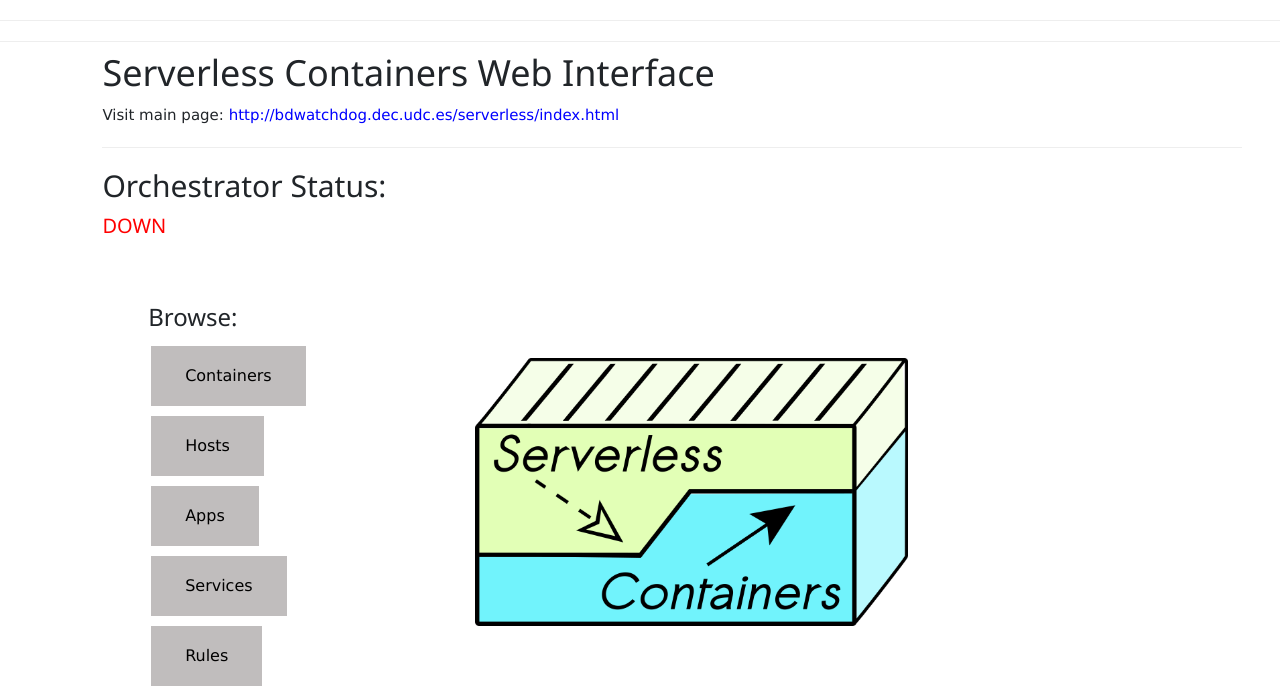
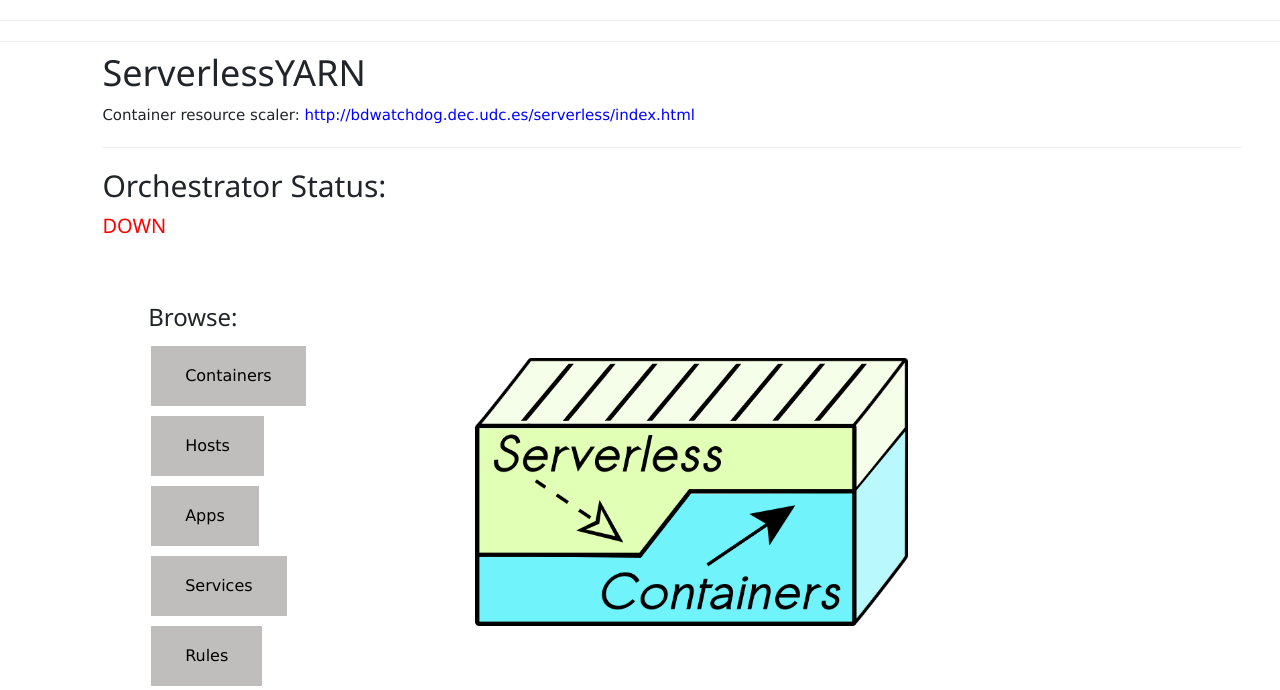
Before and after one commit to UDC-GAC/ServerlessYARN, a Django app: page /ui/ in a window 1280 px wide. Shown: the top 690 px of the page. Run offline with Django 4.2, Linux system fonts and the light colour scheme; data that the repository does not hold is empty; parts of the project's set-up code (start-up, migrations or seed data) failed here and were passed over.

Commit message:
Web interface updated

```diff
--- a/ansible/provisioning/services/serverless_containers_web/ui/background_tasks.py
+++ b/ansible/provisioning/services/serverless_containers_web/ui/background_tasks.py
@@ -578,19 +578,52 @@ def start_hadoop_app_task(self, url, headers, app, app_files, new_containers, co
             min_cores = max(int(container_resources[container_type]["cpu_min"])//100,1)
             total_memory = int(container_resources[container_type]["mem_max"])
             total_disks = 1
-            reserved_memory = get_node_reserved_memory(total_memory)
-            available_memory = total_memory - reserved_memory
-            min_container_size = get_min_container_size(total_memory)
+            heapsize_factor = 0.9
 
-            number_of_hadoop_containers = int(min(2*total_cores, 1.8*total_disks, available_memory/min_container_size))
-            mem_per_container = max(min_container_size, available_memory/number_of_hadoop_containers)
+            ## 'Classic' way of calculating resources:
+            #reserved_memory = get_node_reserved_memory(total_memory)
+            #available_memory = total_memory - reserved_memory
+            #min_container_size = get_min_container_size(total_memory)
 
-            scheduler_maximum_memory = int(number_of_hadoop_containers * mem_per_container)
-            scheduler_minimum_memory = int(mem_per_container)
-            nodemanager_memory = scheduler_maximum_memory
-            map_memory = scheduler_minimum_memory
-            reduce_memory = int(min(2*mem_per_container, available_memory))
-            mapreduce_am_memory = reduce_memory
+            #number_of_hadoop_containers = int(min(2*total_cores, 1.8*total_disks, available_memory/min_container_size))
+            # mem_per_container = max(min_container_size, available_memory/number_of_hadoop_containers)
+
+            # scheduler_maximum_memory = int(number_of_hadoop_containers * mem_per_container)
+            # scheduler_minimum_memory = int(mem_per_container)
+            # nodemanager_memory = scheduler_maximum_memory
+            # map_memory = scheduler_minimum_memory
+            # reduce_memory = int(min(2*mem_per_container, available_memory))
+            # mapreduce_am_memory = reduce_memory
+
+
+            ## 'BDEv' way of calculating resources:
+            #number_of_hadoop_containers = int(min(2*total_cores, available_memory/min_container_size))
+
+            ## adjust total_cores to hyperthreading system
+            total_cores = total_cores // 2
+
+            app_master_heapsize = 1024
+            app_master_memory_overhead = int(app_master_heapsize * 0.1)
+            if app_master_memory_overhead < 384:
+                app_master_memory_overhead = 384
+            mapreduce_am_memory = app_master_heapsize + app_master_memory_overhead
+
+            nodemanager_d_heapsize = 1024
+            datanode_d_heapsize = 1024
+            memory_per_container_factor = 0.95
+            available_memory = int(total_memory * memory_per_container_factor)
+            nodemanager_memory = available_memory - nodemanager_d_heapsize - datanode_d_heapsize
+
+            mem_per_container = int((nodemanager_memory - mapreduce_am_memory) / total_cores)
+
+            map_memory_ratio = 1
+            reduce_memory_ratio = 1
+            map_memory = int(min(mem_per_container * map_memory_ratio, available_memory))
+            reduce_memory = int(min(mem_per_container * reduce_memory_ratio, available_memory))
+
+            scheduler_maximum_memory = nodemanager_memory
+            #scheduler_minimum_memory = int(mem_per_container)
+            scheduler_minimum_memory = 256
 
             total_available_memory = 0
             for host in new_containers:
@@ -604,9 +637,10 @@ def start_hadoop_app_task(self, url, headers, app, app_files, new_containers, co
                 reduce_memory = scheduler_minimum_memory
                 mapreduce_am_memory = int(1.5 * memory_slice)
 
-            map_memory_java_opts = int(0.8 * map_memory)
-            reduce_memory_java_opts = int(0.8 * reduce_memory)
-            mapreduce_am_memory_java_opts = int(0.8* mapreduce_am_memory)
+            map_memory_java_opts = int(heapsize_factor * map_memory)
+            reduce_memory_java_opts = int(heapsize_factor * reduce_memory)
+            #mapreduce_am_memory_java_opts = int(heapsize_factor * mapreduce_am_memory)
+            mapreduce_am_memory_java_opts = app_master_heapsize
 
             hadoop_resources[container_type]["vcores"] = str(total_cores)
             hadoop_resources[container_type]["min_vcores"] = str(min_cores)
@@ -710,7 +744,7 @@ def setup_containers_hadoop_network_task(app_containers, url, headers, app, app_
     mapreduce_am_memory_java_opts = hadoop_resources["regular"]["mapreduce_am_memory_java_opts"]
 
     rc = subprocess.Popen([
-        "./ui/scripts/setup_hadoop_network_on_containers.sh", hosts, app, formatted_app_containers, rm_host, rm_container['container_name'], vcores, min_vcores, scheduler_maximum_memory, scheduler_minimum_memory, nodemanager_memory, map_memory, map_memory_java_opts, reduce_memory, reduce_memory_java_opts, mapreduce_am_memory, map_memory_java_opts
+        "./ui/scripts/setup_hadoop_network_on_containers.sh", hosts, app, formatted_app_containers, rm_host, rm_container['container_name'], vcores, min_vcores, scheduler_maximum_memory, scheduler_minimum_memory, nodemanager_memory, map_memory, map_memory_java_opts, reduce_memory, reduce_memory_java_opts, mapreduce_am_memory, mapreduce_am_memory_java_opts
         ], stdout=subprocess.PIPE, stderr=subprocess.PIPE)
     out, err = rc.communicate()
 
--- a/ansible/provisioning/services/serverless_containers_web/ui/forms.py
+++ b/ansible/provisioning/services/serverless_containers_web/ui/forms.py
@@ -427,7 +427,7 @@ class StartAppForm(forms.Form):
     number_of_containers = forms.IntegerField(label= "Number of instances",
             required=True
             )
-    assignation_policy = forms.ChoiceField(label= "Assignation policy",
+    assignation_policy = forms.ChoiceField(label= "Allocation policy",
             choices = (
                 ("Best-effort", "Best effort"),
                 ("Fill-up", "Fill up"),
--- a/ansible/provisioning/services/serverless_containers_web/ui/templates/base.html
+++ b/ansible/provisioning/services/serverless_containers_web/ui/templates/base.html
@@ -4,7 +4,7 @@
 {% load static %}
 
   <head>
-    <title>AutoServerlessWeb</title>
+    <title>ServerlessYARN</title>
     <link rel="shortcut icon" type="image/png" href="{% static "img/logo.png" %}"/>
 
     <!-- Required meta tags -->
--- a/ansible/provisioning/services/serverless_containers_web/ui/templates/index.html
+++ b/ansible/provisioning/services/serverless_containers_web/ui/templates/index.html
@@ -8,8 +8,8 @@
 
 <div class="content">
 
-	<H1>Serverless Containers Web Interface</H1>
-  Visit main page: <a href=http://bdwatchdog.dec.udc.es/serverless/index.html>http://bdwatchdog.dec.udc.es/serverless/index.html</a>
+	<H1>ServerlessYARN</H1>
+  Container resource scaler: <a href=http://bdwatchdog.dec.udc.es/serverless/index.html>http://bdwatchdog.dec.udc.es/serverless/index.html</a>
 	<HR>
 	<H2>Orchestrator Status: </H2>
 	{% if data.status == 'alive' %}
--- a/ansible/provisioning/services/serverless_containers_web/ui/views.py
+++ b/ansible/provisioning/services/serverless_containers_web/ui/views.py
@@ -951,11 +951,12 @@ def processStartApp(request, url, app_name):
     if is_hadoop_app:
         ## ResourceManager/NameNode resources
         rm_maximum_cpu = 100
-        rm_minimum_cpu = 50
-        rm_cpu_boundary = 10
-        rm_maximum_mem = 1024
-        rm_minimum_mem = 512
-        rm_mem_boundary = 128
+        rm_minimum_cpu = 100
+        rm_cpu_boundary = 25
+        rm_maximum_mem = 3072
+        #rm_maximum_mem = 1024
+        rm_minimum_mem = 1024
+        rm_mem_boundary = 256
         app_resources['cpu']['max'] -= rm_maximum_cpu
         app_resources['cpu']['min'] -= rm_minimum_cpu
         app_resources['mem']['max'] -= rm_maximum_mem
@@ -1134,8 +1135,9 @@ def GetFreestHost(hosts, container_resources, check_disks):
 
     for host in hosts:
 
+        # Cyclic and Best-effort will now use allocate containers based on min resources instead of max to allow executing multiple containers that try to request all the availables resources from a host
         # Check cpu and mem space
-        if host['resources']['cpu']['free'] < container_resources['cpu_max'] or host['resources']['mem']['free'] < container_resources['mem_max']:
+        if host['resources']['cpu']['free'] < container_resources['cpu_min'] or host['resources']['mem']['free'] < container_resources['mem_min']:
             continue
 
         if not check_disks:
@@ -1248,6 +1250,7 @@ def getContainerAssignationForApp(assignation_policy, hosts, number_of_container
                 free_cpu -= container_resources["rm-nn"]['cpu_max']
                 free_mem -= container_resources["rm-nn"]['mem_max']
 
+    # Cyclic and Best-effort will now use allocate containers based on min resources instead of max to allow executing multiple containers that try to request all the availables resources from a host
     elif assignation_policy == "Cyclic":
         hosts_without_space = 0
         while containers_to_allocate + irregular_container_to_allocate + hadoop_container_to_allocate > 0 and hosts_without_space < len(hosts):
@@ -1266,7 +1269,7 @@ def getContainerAssignationForApp(assignation_policy, hosts, number_of_container
                     elif container_type == 'regular':
                         containers_to_check = containers_to_allocate
 
-                    if containers_to_check > 0 and container_type in container_resources and host['resources']['cpu']['free'] >= container_resources[container_type]['cpu_max'] and host['resources']['mem']['free'] >= container_resources[container_type]['mem_max']:
+                    if containers_to_check > 0 and container_type in container_resources and host['resources']['cpu']['free'] >= container_resources[container_type]['cpu_min'] and host['resources']['mem']['free'] >= container_resources[container_type]['mem_min']:
                         if container_type == "rm-nn" or free_disk_load > 0:
                             if container_type == 'bigger' or container_type == 'smaller':
                                 assignation[host['name']]["irregular"] = 1
@@ -1278,8 +1281,8 @@ def getContainerAssignationForApp(assignation_policy, hosts, number_of_container
                                 assignation[host['name']]['regular'] += 1
                                 containers_to_allocate -= 1
 
-                            host['resources']['cpu']['free'] -= container_resources[container_type]['cpu_max']
-                            host['resources']['mem']['free'] -= container_resources[container_type]['mem_max']
+                            host['resources']['cpu']['free'] -= container_resources[container_type]['cpu_min']
+                            host['resources']['mem']['free'] -= container_resources[container_type]['mem_min']
 
                             if container_type != "rm-nn":
                                 host_disk = getFreestDisk(host)
@@ -1332,8 +1335,8 @@ def getContainerAssignationForApp(assignation_policy, hosts, number_of_container
                         assignation[freest_host['name']]['regular'] += 1
                         containers_to_allocate -= 1
 
-                    freest_host['resources']['cpu']['free'] -= container_resources[container_type]['cpu_max']
-                    freest_host['resources']['mem']['free'] -= container_resources[container_type]['mem_max']
+                    freest_host['resources']['cpu']['free'] -= container_resources[container_type]['cpu_min']
+                    freest_host['resources']['mem']['free'] -= container_resources[container_type]['mem_min']
 
                     if container_type != "rm-nn":
                         host_disk = getFreestDisk(freest_host)
```
